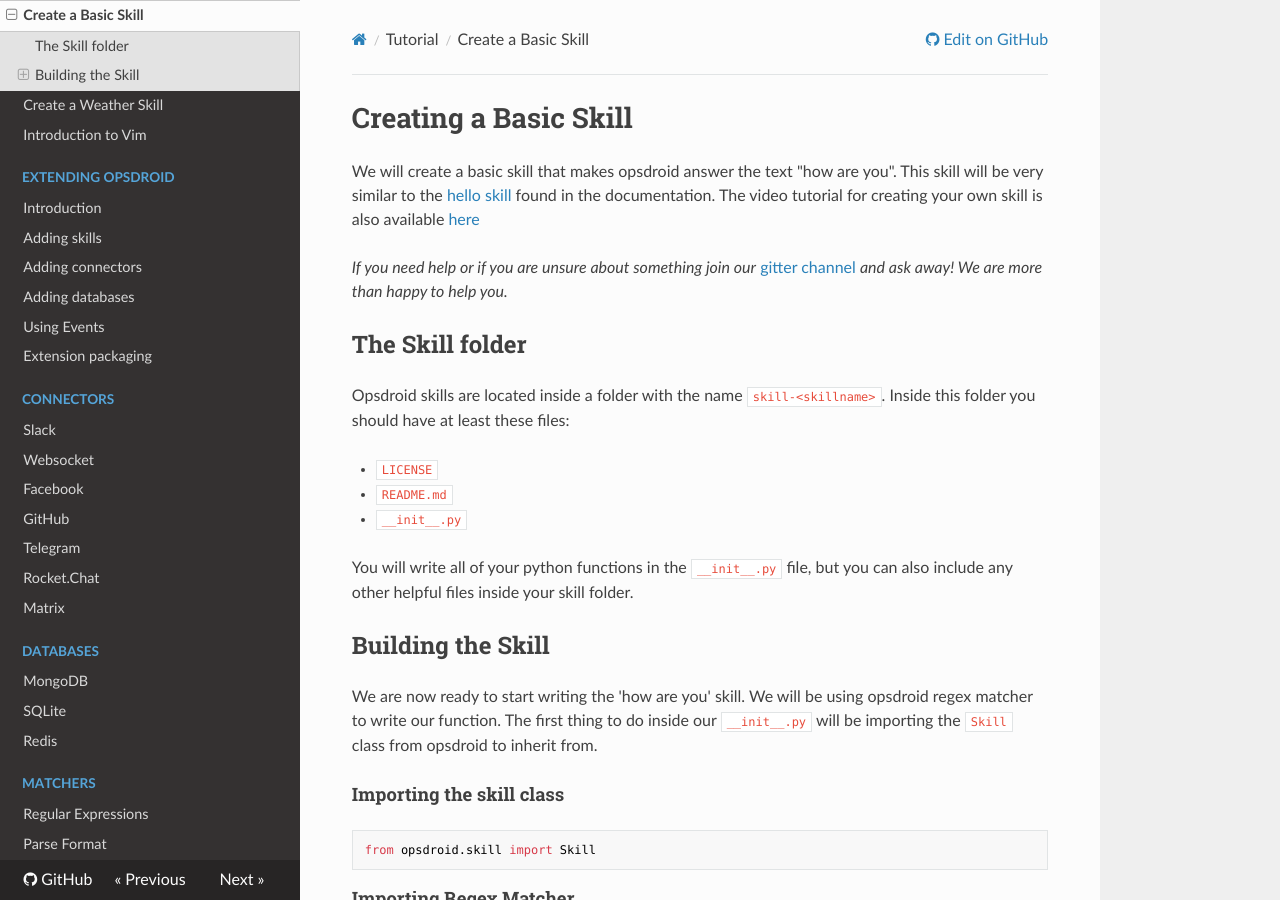
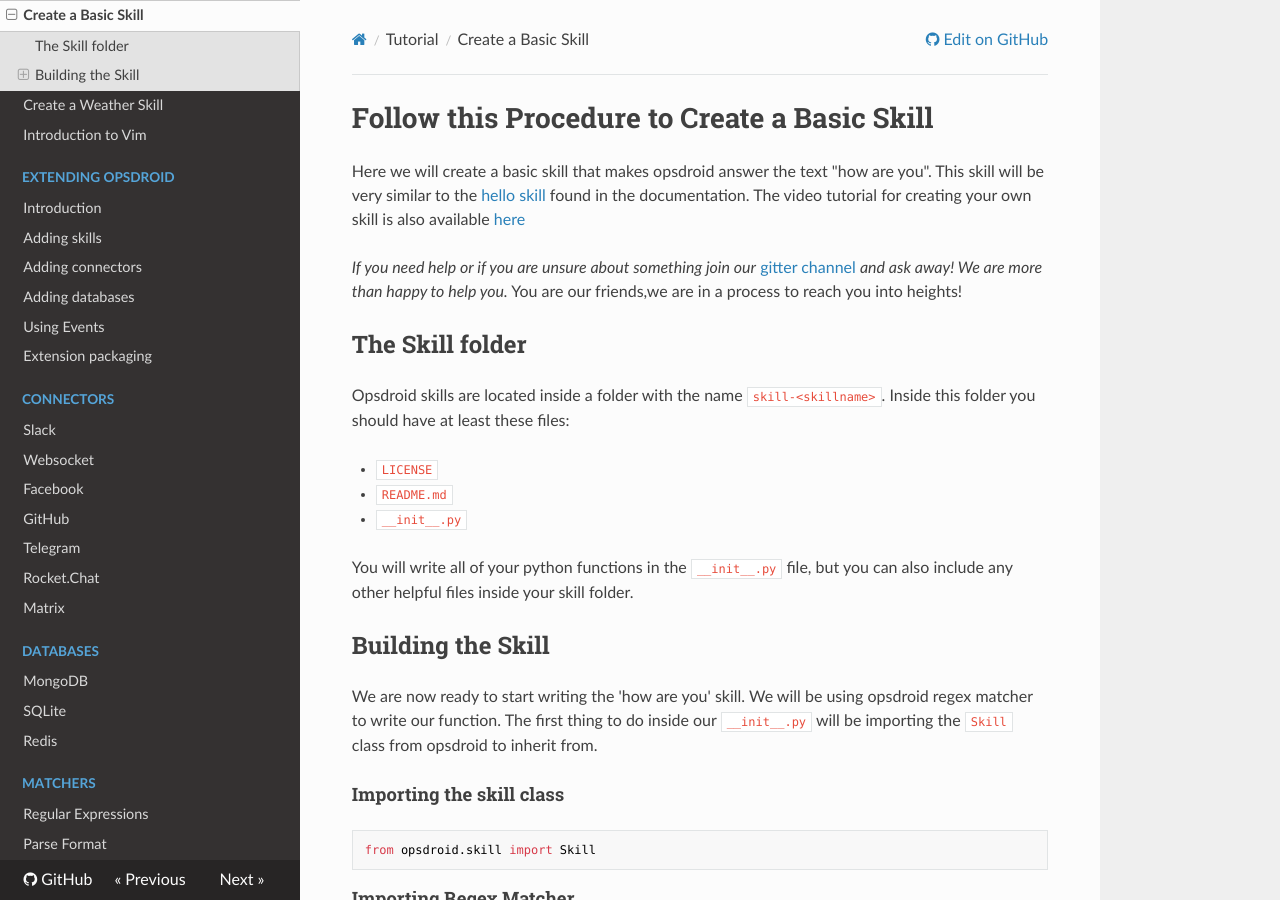
Before and after one commit to opsdroid/opsdroid, an MkDocs documentation site: the page built from docs/tutorials/basic-skill.md, in a window 1280 px wide and 900 px high. Built offline with MkDocs 1.6.1, drawn with Linux system fonts in a browser that asks for light colours; nearby versions of some CDN libraries; old or Windows-style settings are respelled for this version of MkDocs.

Commit message:
Updated skill.md
Added some useful documentation lines

```diff
--- a/docs/tutorials/basic-skill.md
+++ b/docs/tutorials/basic-skill.md
@@ -1,8 +1,9 @@
-# Creating a Basic Skill
-We will create a basic skill that makes opsdroid answer the text "how are you". This skill will be very similar to the [hello skill](docs/extending/skills/#hello-world) found in the documentation.
+# Follow this Procedure to Create a Basic Skill
+Here we will create a basic skill that makes opsdroid answer the text "how are you". This skill will be very similar to the [hello skill](docs/extending/skills/#hello-world) found in the documentation.
 The video tutorial for creating your own skill is also available [here](https://www.youtube.com/watch?v=gk7JN4e5l_4&index=3&list=PLViQCHlMbEq5nZL6VNrUxu--Of1uCpflq)
 
 *If you need help or if you are unsure about something join our* [gitter channel](https://gitter.im/opsdroid/) *and ask away! We are more than happy to help you.*
+ You are our friends,we are in a process to reach you into heights!
 
 ## The Skill folder
 Opsdroid skills are located inside a folder with the name `skill-<skillname>`. Inside this folder you should have at least these files:
```
